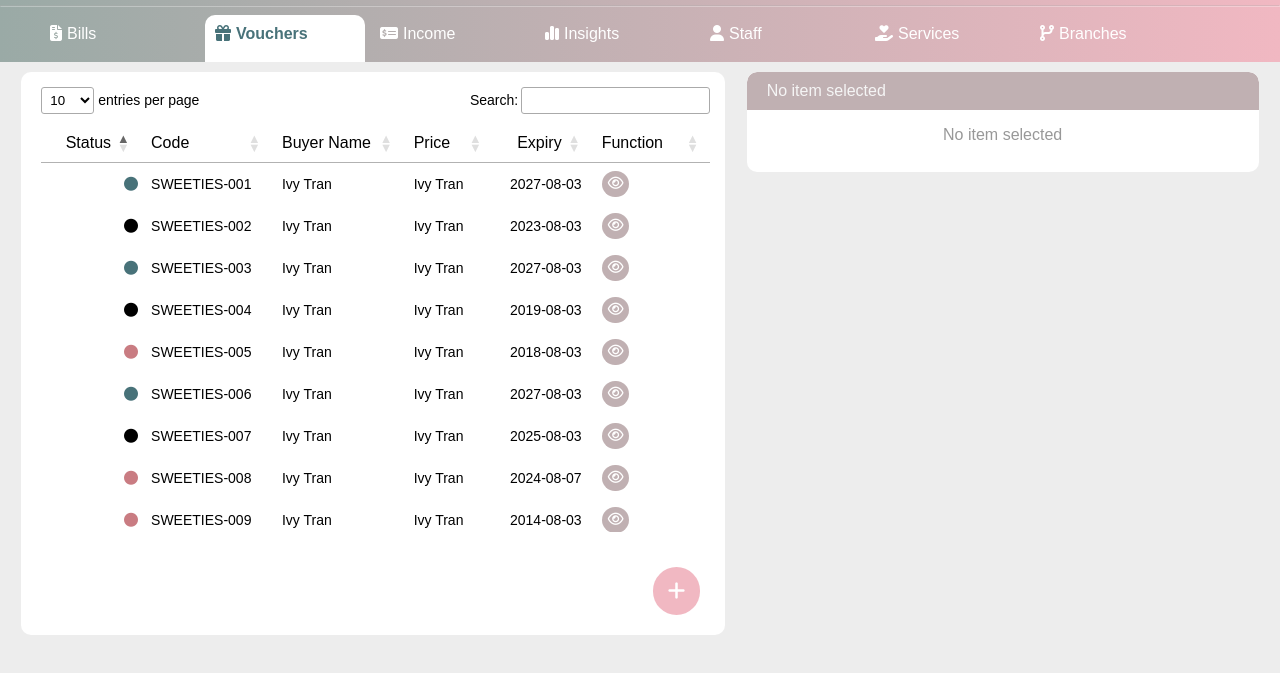
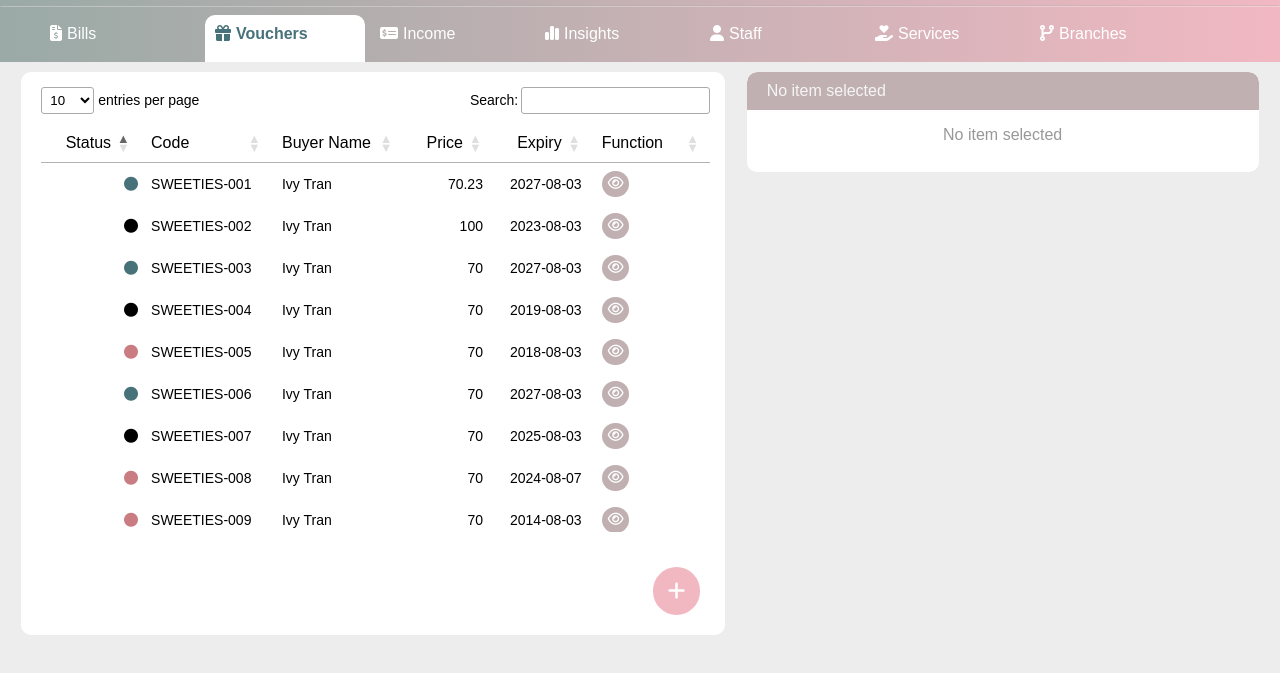
Before and after one commit to ntttran1611/salon-management-system, a website with bundled scripts: page admin-dashboard.html in a window 1280 px wide. Both pictures are taken after a click on the item "Vouchers". Shown: the part 41-714 px from the top of the page. Built offline with nearby package versions, Linux system fonts and the light colour scheme; a web font is replaced by a local one.

Commit message:
#Update200326-2: Display voucher table rows using datatable data rendering

```diff
--- a/css/datatable-style.css
+++ b/css/datatable-style.css
@@ -21,3 +21,17 @@ div.dt-container::-webkit-scrollbar {
 table.dataTable thead th {
   font-size: 16px;
 }
+
+tbody {
+  height: 100%;
+  overflow-y: scroll;
+  -ms-overflow-style: none;
+  /* Internet Explorer 10+ */
+  scrollbar-width: none;
+  /* Firefox */
+}
+
+tbody::-webkit-scrollbar {
+  display: none;
+  /* Safari and Chrome */
+}
--- a/js/dashboard-vouchers.js
+++ b/js/dashboard-vouchers.js
@@ -17,15 +17,15 @@ import { showDeleteAlert, showNoticeAlert } from "../lib/components/dialog.js";
 import {
   getTemplate,
   tableHeaderGenerator,
+  twoColLayoutAnimation,
+  viewButtonGenerator,
 } from "../lib/utils/layoutHandler.js";
 
-//get vouchers list from db
-const tempVouchersList = Voucher.getVoucherArray(Vouchers);
+document.querySelector("#vouchers").addEventListener("click", loadPage);
 
-document.querySelector("#vouchers").addEventListener("click", loadPage);
-//display voucher list when the corresponding tab link is being chosen
 async function loadPage() {
   if (document.querySelector("#vouchers").className.includes("active")) {
+    const tempVouchersList = Voucher.getVoucherArray(Vouchers);
     const voucherTableHeaders = [
       "Status",
       "Code",
@@ -48,52 +48,66 @@ async function loadPage() {
 
     const tableHeaderElem = document.querySelector("thead");
     tableHeaderElem.appendChild(tableHeaderNames);
-    //get rows with data
-    getTableRows();
 
-    //build the table
-    $(document).ready(function () {
-      $("#myTable").DataTable();
-    });
-
-    //add onShow id to trigger animations
-    setTimeout(() => {
-      document.querySelector(".col-1").id = "onShow";
-      document.querySelector(".col-2").id = "onShow";
-    }, 1);
+    buildVoucherTable(tempVouchersList);
+    twoColLayoutAnimation();
   }
 }
 
-function getTableRows() {
-  const tableBody = document.querySelector("tbody");
-  tableBody.innerHTML = "";
+function buildVoucherTable(tempVouchersList) {
+  //get rows with data
+  let data = getRowData(tempVouchersList);
+  //build the table
+  $(document).ready(function () {
+    $("#myTable").DataTable({
+      data: data,
+      columns: [
+        {
+          data: "status",
+          render: function (data) {
+            return `<i class="fa-solid fa-circle status ${data}"></i>`;
+          },
+        },
+        { data: "code" },
+        { data: "buyer" },
+        { data: "price" },
+        { data: "expiry" },
+        {
+          data: "function",
+          render: function (data) {
+            return viewButtonGenerator(
+              data,
+              tempVouchersList,
+              handleViewAddButtonsClicked,
+            );
+          },
+        },
+      ],
+    });
+  });
+}
+
+function getRowData(tempVouchersList) {
+  let data = [];
+
   for (let voucher of tempVouchersList) {
-    const vcRowDataTemplate = getTemplate(
-      "vouchers-templates",
-      "#voucher-table-body-template",
-    );
-    vcRowDataTemplate.then((res) => {
-      const vcRowClone = document.importNode(res.content, true);
+    const rowData = {
+      status: voucher.getStatus(),
+      code: voucher.getCode(),
+      buyer: voucher.getBuyerName(),
+      price: voucher.getPrice(),
+      expiry: voucher.getExpiryDate(),
+      function: voucher.getId(),
+    };
 
-      let tdLists = vcRowClone.querySelectorAll("td");
-      tdLists[1].textContent = voucher.getCode();
-      tdLists[2].textContent = voucher.getBuyerName();
-      tdLists[3].textContent = voucher.getBuyerName();
-      tdLists[4].textContent = voucher.getExpiryDate();
-      const vcStatusIcon = vcRowClone.querySelector(".status");
-      vcStatusIcon.className += ` ${voucher.getStatus()}`;
-      const viewButtons = document.querySelectorAll(".view-btn");
-      for (let viewBtn of viewButtons) {
-        viewBtn.id = voucher.getId();
-        viewBtn.onclick = () => handleViewAddButtonsClicked(viewBtn.id);
-      }
-      tableBody.appendChild(vcRowClone);
-    });
+    data.push(rowData);
   }
+
+  return data;
 }
 
 //show input tab when view/add buttons are hit
-function handleViewAddButtonsClicked(id) {
+function handleViewAddButtonsClicked(id, tempVouchersList) {
   //search for the chosen voucher using its id
   const chosenVoucher = tempVouchersList.find(
     (voucherObj) => voucherObj.getId() == id,
--- a/lib/utils/layoutHandler.js
+++ b/lib/utils/layoutHandler.js
@@ -16,3 +16,25 @@ export function tableHeaderGenerator(headerList) {
   }
   return headerRowElem;
 }
+
+export function viewButtonGenerator(id, dataList, func) {
+  const viewBtn = document.createElement("button");
+  const viewBtnIcon = document.createElement("i");
+  viewBtnIcon.className = "fa-regular fa-eye fa-sm";
+  const viewBtnSpan = document.createElement("span");
+  viewBtnSpan.className = "tooltiptext";
+  viewBtnSpan.textContent = "View/Edit";
+  viewBtn.className = "round-btn view-btn";
+  viewBtn.appendChild(viewBtnIcon);
+  viewBtn.appendChild(viewBtnSpan);
+  viewBtn.addEventListener("click", () => func(id, dataList));
+  return viewBtn;
+}
+
+export function twoColLayoutAnimation() {
+  //add onShow id to trigger animations
+  setTimeout(() => {
+    document.querySelector(".col-1").id = "onShow";
+    document.querySelector(".col-2").id = "onShow";
+  }, 1);
+}
```
Also changed, not shown: data/voucher-list.js (+73 -73 lines).
